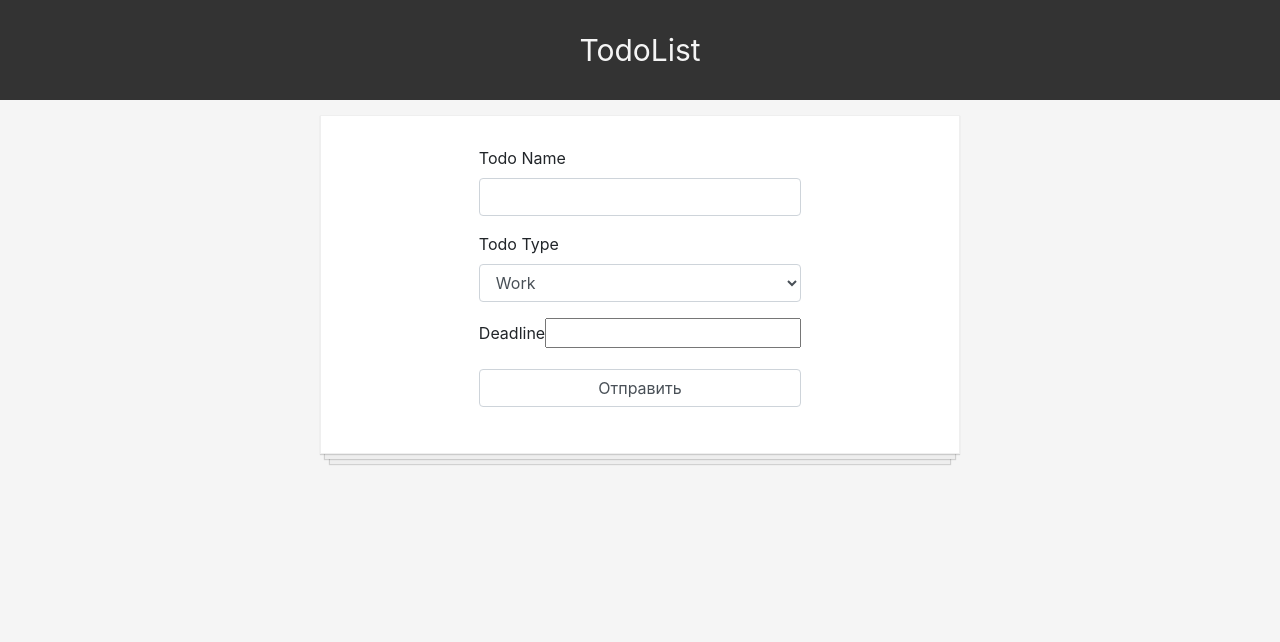
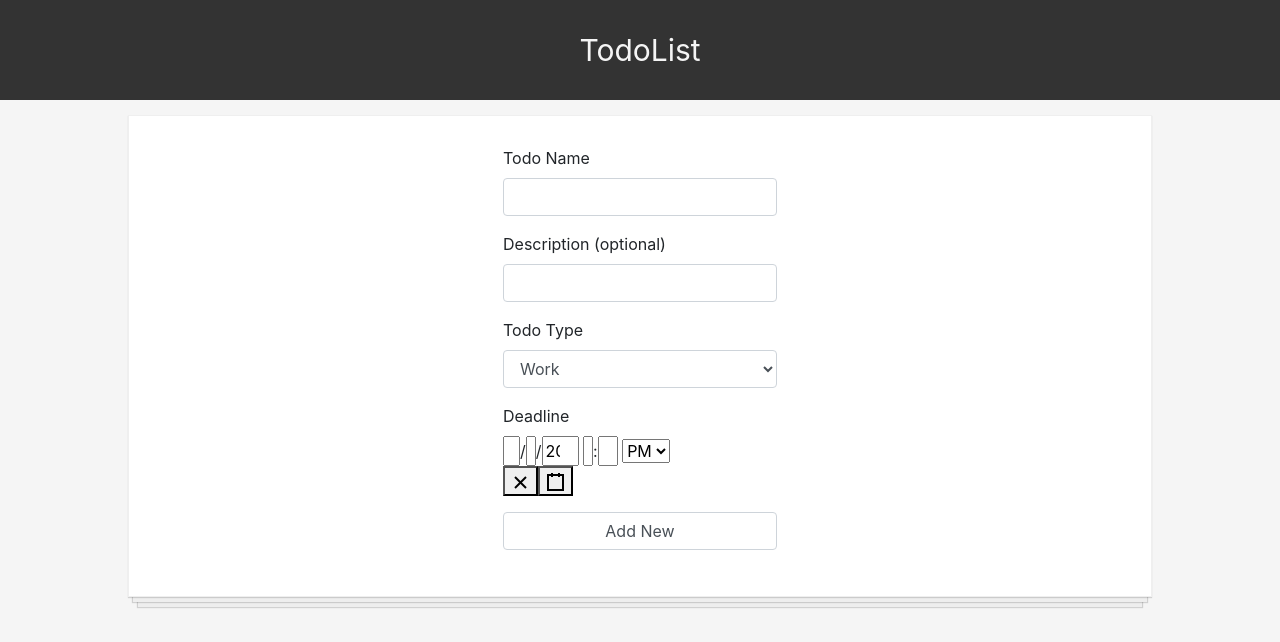
Before and after one commit to fwelpe/todolist, a React (Create React App) app: page / in a window 1280 px wide. Shown: the top 642 px of the page. Built offline with nearby package versions, Linux system fonts and the light colour scheme.

Commit message:
savegame // working

```diff
--- a/package.json
+++ b/package.json
@@ -9,7 +9,9 @@
     "mysql": "^2.17.1",
     "react": "^16.10.2",
     "react-datepicker": "^2.9.6",
+    "react-datetime-picker": "^2.7.1",
     "react-dom": "^16.10.2",
+    "react-moment": "^0.9.6",
     "react-redux": "^7.1.1",
     "react-scripts": "3.2.0",
     "reactstrap": "^8.0.1",
--- a/src/App.js
+++ b/src/App.js
@@ -1,8 +1,7 @@
 import React, { useState } from 'react';
 import { Label, Input, FormGroup, Form } from 'reactstrap'
-import DatePicker from "react-datepicker";
+import DateTimePicker from 'react-datetime-picker';
 import "react-datepicker/dist/react-datepicker.css";
-
 
 import './css/bootstrap.css';
 import Header from './Header.js';
@@ -11,10 +10,12 @@ import TodoItem from './TodoItem';
 const App = () => {
 	const [todo, todoSet] = useState('')
 	const handleChangeTodo = (event) => todoSet(event.target.value)
+	const [desc, descSet] = useState('')
+	const handleChangeDesc = (event) => descSet(event.target.value)
 	const [type, typeSet] = useState(0)
 	const handleChangeType = (event) => typeSet(event.target.value)
 	const todoTypesArr = ['Work', 'Hardwork', 'Learning', 'Chill']
-	const todoTypes = todoTypesArr.map((v, index) => (<option value={Number(index)}> {v} </option>))
+	const todoTypes = todoTypesArr.map((v, index) => (<option value={Number(index)} key={Number(index)}> {v} </option>))
 
 	const changeDone = (id) => {
 		const newTodosObj = JSON.parse(localStorage.getItem('todolist'))
@@ -59,16 +60,20 @@ const App = () => {
 		localStorage.setItem('todolist', JSON.stringify(newTodosObj))
 	}
 
-	const [date, setDate] = useState();
+	const [date, setDate] = useState(new Date());
 
 	return (
 		<div>
 			<Header />
 			<div className="todo-list">
-				<Form onSubmit={(event) => { event.preventDefault(); newTodo({ todo: todo, completed: false, type: type }) }}>
-					<FormGroup>
+				<Form onSubmit={(event) => { event.preventDefault(); newTodo({ todo: todo, completed: false, type: type, date: date, desc: desc }) }}>
+				<FormGroup>
 						<Label>Todo Name</Label>
 						<Input type="text" onChange={handleChangeTodo} />
+					</FormGroup>
+					<FormGroup>
+						<Label>Description (optional)</Label>
+						<Input type="text" onChange={handleChangeDesc} />
 					</FormGroup>
 					<FormGroup>
 						<Label for="exampleSelect">Todo Type</Label>
@@ -78,10 +83,10 @@ const App = () => {
 					</FormGroup>
 					<FormGroup>
 						<Label>Deadline</Label>
-						<DatePicker selected={date} onChange={setDate} />
+						<DateTimePicker onChange={setDate} value={date} />
 					</FormGroup>
 					<FormGroup>
-						<Input type="submit" value="Отправить" />
+						<Input type="submit" value="Add New" />
 					</FormGroup>
 				</Form>
 				{todoItems}
--- a/src/TodoItem.js
+++ b/src/TodoItem.js
@@ -1,5 +1,7 @@
-import React from "react"
-import { Button } from 'reactstrap'
+import React from "react";
+import { Button } from 'reactstrap';
+import Moment from 'react-moment';
+
 
 const TodoItem = (props) => {
 	const completedStyle = {
@@ -7,11 +9,15 @@ const TodoItem = (props) => {
 		color: "#cdcdcd",
 		textDecoration: "line-through"
 	}
+	const yearNow = new Date().getFullYear();
+	const yearTodo = new Date(props.item.date).getFullYear();
+	const timeRegex = yearNow === yearTodo ? 'MMMM D' : "MMMM D, YYYY"
+	const expires = <Moment format={timeRegex}>{props.item.date}</Moment>
 
 	return (
 		<div className="todo-item">
 			<input type="checkbox" checked={props.item.completed} onChange={() => props.changeDone(props.id)} />
-			<p style={props.item.completed ? completedStyle : null}>{props.item.todo} [{props.types[props.item.type]}]</p>
+			<p style={props.item.completed ? completedStyle : null}>{props.item.todo} [{props.types[props.item.type]}]<p>{props.item.desc}</p>Deadline: {expires}</p>
 			<Button onClick={() => props.delTodo(props.id)} className="delBtn" close />
 		</div>
 	)
--- a/src/css/index.css
+++ b/src/css/index.css
@@ -6,7 +6,7 @@ body {
 .todo-list {
 	background-color: white;
 	margin: auto;
-	width: 50%;
+	width: 80%;
 	display: flex;
 	flex-direction: column;
 	align-items: center;
```
Also changed, not shown: src/css/bootstrap.css, 1 other file (tests, documents, lock files or other folders).
